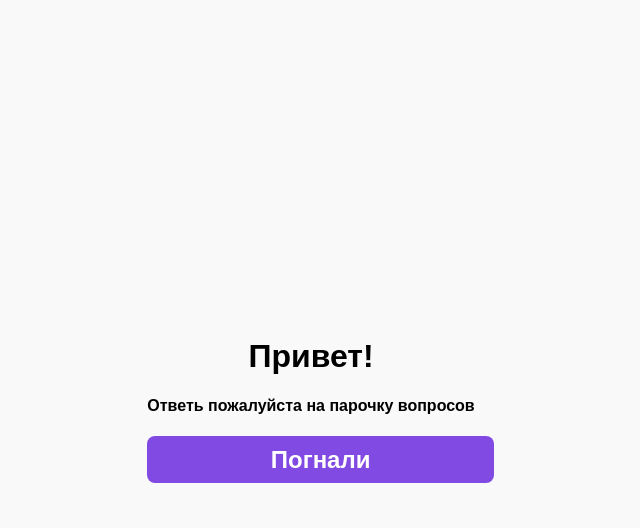
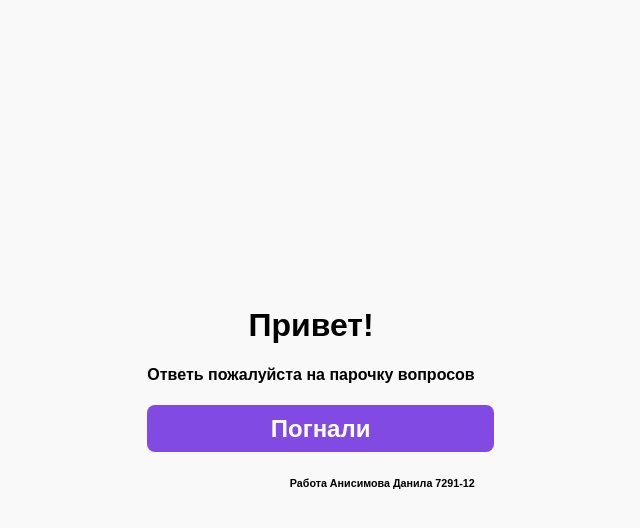
Before and after one commit to Iskramet/TicTacToe, a Django app: page / in a window 1280 px wide. Shown: the top 528 px of the page, without its empty margins (329-969 px from the left). Run offline with Django 3.2, Linux system fonts and the light colour scheme.

Commit message:
Popravka

```diff
--- a/main/templates/hello.html
+++ b/main/templates/hello.html
@@ -14,6 +14,7 @@
         <a href="{% url 'questionpage' %}" style="text-align: center;">
             <div style="width: 100%; background-color: #814AE2; color: white; padding: 0.6rem; border-radius: 0.5rem;"><h2>Погнали</h2></div>
         </a>
+        <h6 style="text-align: right;">Работа Анисимова Данила 7291-12</h6>
     </div>
 </body>
 </html>
```
Also changed, not shown: main/templates/thanks.html (line endings or trailing spaces).
